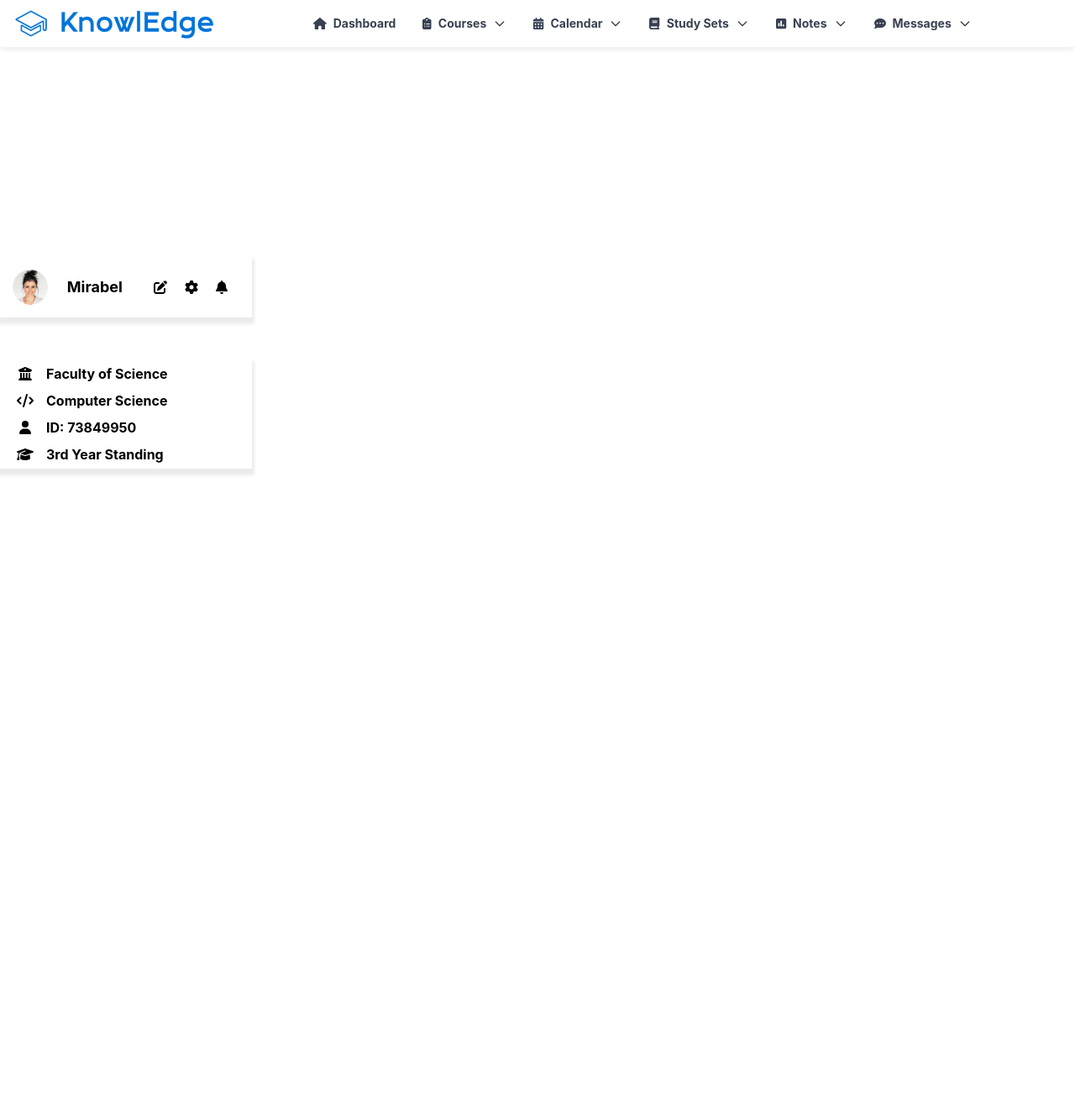
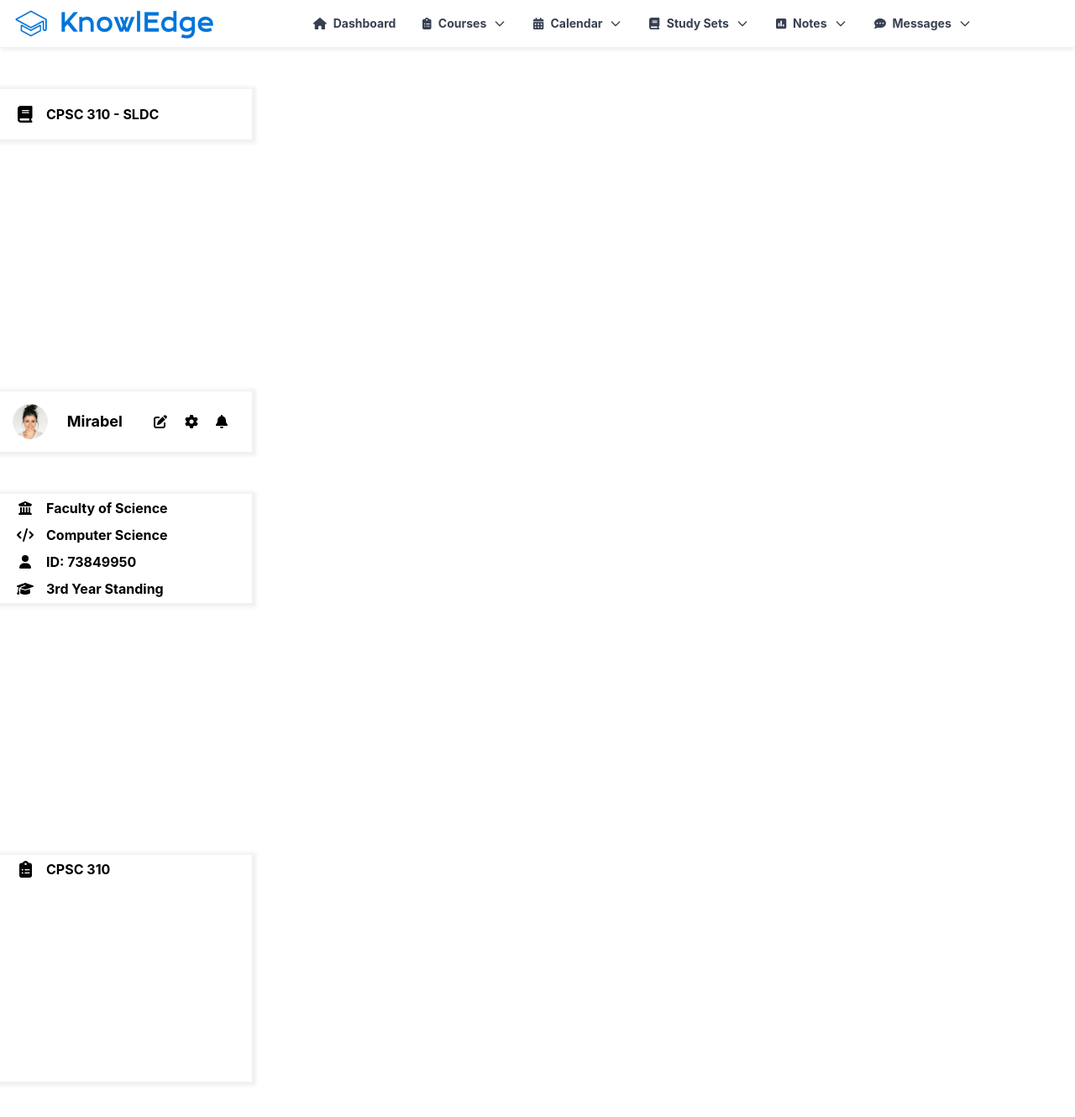
Before and after one commit to KKaiyuan/KnowlEdge, a React (Create React App) app: page / in a window 1280 px wide. Shown: the top 1330 px of the page at 84% size. Before the commit the page ends 858 px from the top, so only its background shows below. Built offline with nearby package versions, Linux system fonts and the light colour scheme.

Commit message:
adding course and notes cards

```diff
--- a/src/App.js
+++ b/src/App.js
@@ -4,13 +4,17 @@ import './App.css';
 import NavbarComponent from './pages/Components/Navbar';
 import StudentCard from './pages/Components/StudnetCard';
 import InformationCard from './pages/Components/InformationCard';
+import CourseCard from './pages/Components/CourseCard';
+import SmallCard from './pages/Components/SmallCard';
 
 function App() {
   return (
     <div className="App">
       <NavbarComponent />
+      <SmallCard />
       <StudentCard />
       <InformationCard />
+      <CourseCard />
     </div>
   );
 }
--- a/src/pages/Components/CardGeneric.jsx
+++ b/src/pages/Components/CardGeneric.jsx
@@ -2,7 +2,7 @@ import { styled } from 'styled-components';
 
 const CardStyled = styled.div`
   background: #ffffff;
-  box-shadow: 0px 5px 4px 3px rgba(0, 0, 0, 0.08);
+  box-shadow: 1px 1px 4px 4px rgba(0, 0, 0, 0.06);
   width: fit-content;
 `;
 
--- /dev/null
+++ b/src/pages/Components/CourseCard.jsx
@@ -0,0 +1,47 @@
+import { styled } from 'styled-components';
+import CardGeneric from './CardGeneric';
+import { FontAwesomeIcon } from '@fortawesome/react-fontawesome';
+import { faClipboardList } from '@fortawesome/free-solid-svg-icons';
+
+const CardStyled = styled.div`
+  margin-top: 50px;
+  width: 300px;
+  display: flex;
+  flex-direction: column;
+  align-items: center;
+  padding: 5px;
+  margin-bottom: 300px;
+  justify-content: space-between;
+  height: 270px;
+  div {
+    display: flex;
+    width: 100%;
+  }
+
+  h2 {
+    flex: 2;
+    text-align: left;
+    font-weight: bold;
+  }
+
+  span {
+    width: 50px;
+  }
+`;
+
+const CourseCard = CardGeneric(() => {
+  return (
+    <CardStyled>
+      <div>
+        <div>
+          <span>
+            <FontAwesomeIcon icon={faClipboardList} size="lg" />
+          </span>
+          <h2>CPSC 310</h2>
+        </div>
+      </div>
+    </CardStyled>
+  );
+});
+
+export default CourseCard;
--- /dev/null
+++ b/src/pages/Components/SmallCard.jsx
@@ -0,0 +1,47 @@
+import { styled } from 'styled-components';
+import CardGeneric from './CardGeneric';
+import { FontAwesomeIcon } from '@fortawesome/react-fontawesome';
+import { faBook } from '@fortawesome/free-solid-svg-icons';
+
+const CardStyled = styled.div`
+  margin-top: 50px;
+  width: 300px;
+  display: flex;
+  flex-direction: column;
+  padding: 5px;
+  margin-bottom: 300px;
+  height: 60px;
+  justify-content: center;
+
+  div {
+    display: flex;
+    width: 100%;
+  }
+
+  h2 {
+    flex: 2;
+    text-align: left;
+    font-weight: bold;
+  }
+
+  span {
+    width: 50px;
+  }
+`;
+
+const SmallCard = CardGeneric(() => {
+  return (
+    <CardStyled>
+      <div>
+        <div>
+          <span>
+            <FontAwesomeIcon icon={faBook} size="lg" />
+          </span>
+          <h2>CPSC 310 - SLDC</h2>
+        </div>
+      </div>
+    </CardStyled>
+  );
+});
+
+export default SmallCard;
```
